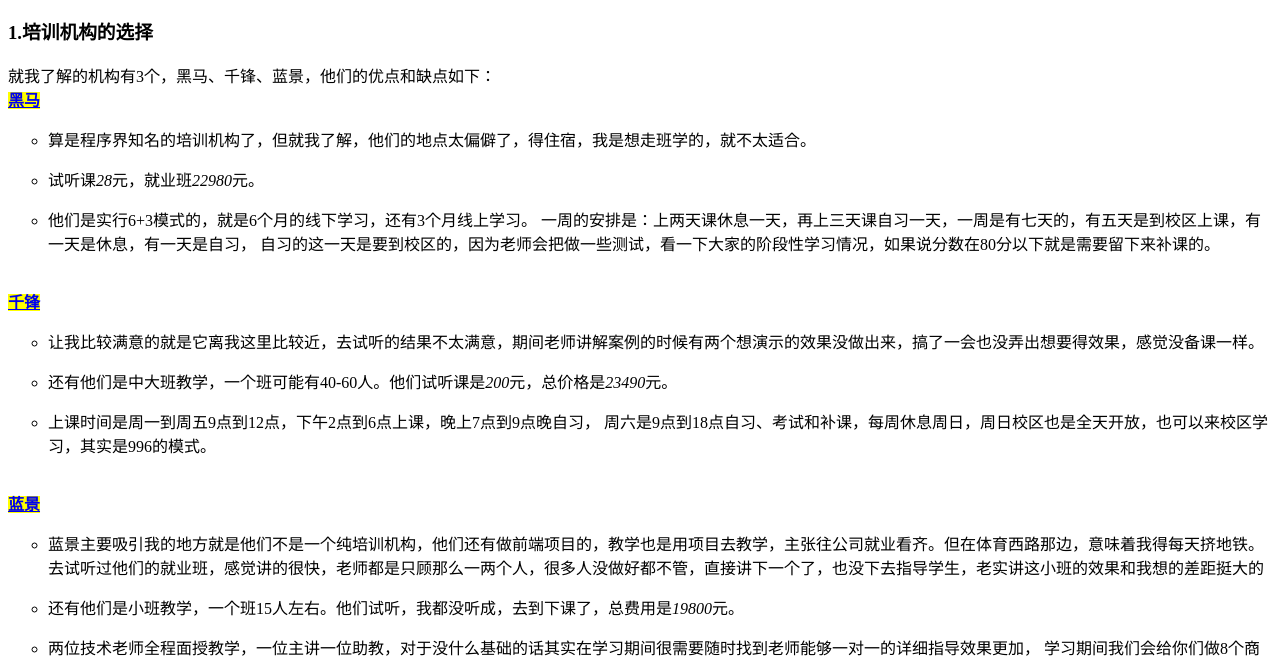
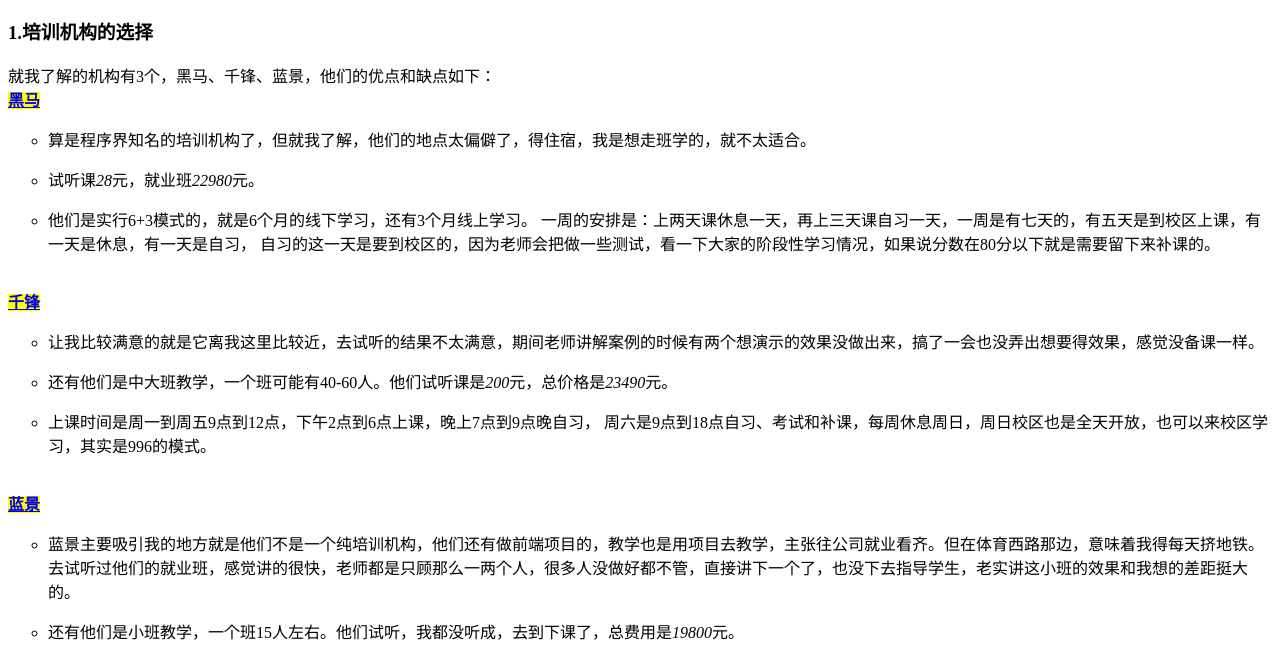
Before and after one commit to Kevinmingchen/training-class-best, a plain HTML site: page index.html in a window 1280 px wide. Shown: the part 127-783 px from the top of the page. Drawn offline with Linux system fonts and the light colour scheme.

Commit message:
Update index.html

```diff
--- a/index.html
+++ b/index.html
@@ -65,7 +65,7 @@
 			<li>
 				<p>
 					蓝景主要吸引我的地方就是他们不是一个纯培训机构，他们还有做前端项目的，教学也是用项目去教学，主张往公司就业看齐。但在体育西路那边，意味着我得每天挤地铁。
-					去试听过他们的就业班，感觉讲的很快，老师都是只顾那么一两个人，很多人没做好都不管，直接讲下一个了，也没下去指导学生，老实讲这小班的效果和我想的差距挺大的
+					去试听过他们的就业班，感觉讲的很快，老师都是只顾那么一两个人，很多人没做好都不管，直接讲下一个了，也没下去指导学生，老实讲这小班的效果和我想的差距挺大的。
 				</p>
 			</li>
 			<li>
```
